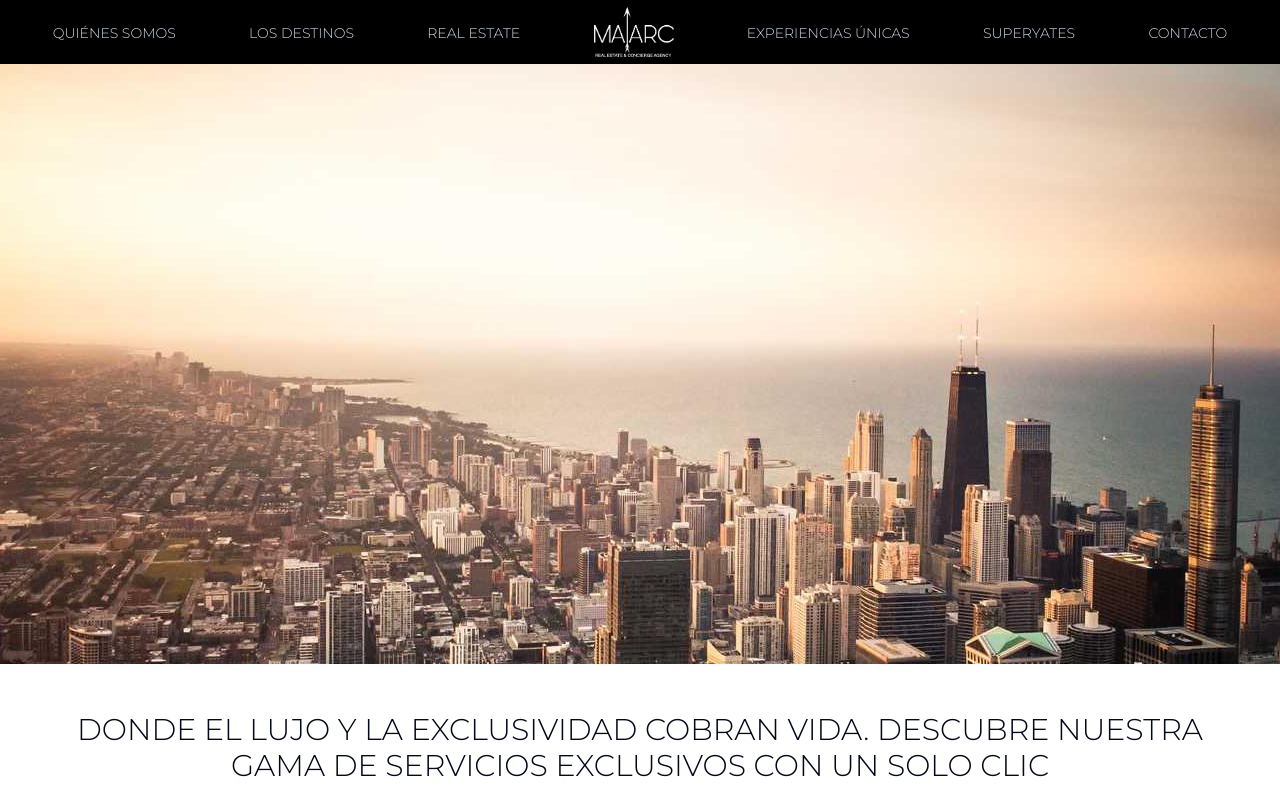
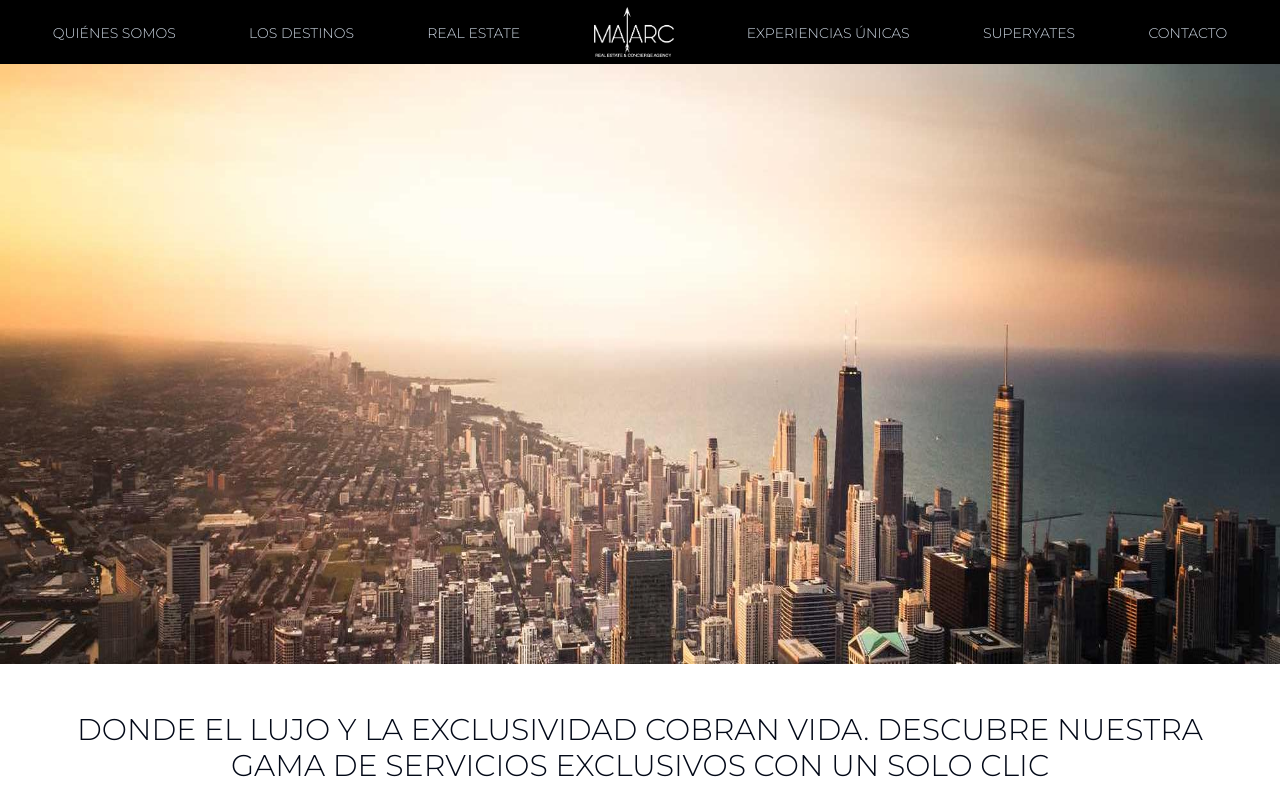
Before and after one commit to cristiancoppari/maiarc-next, a Next.js app: page / in a window 1280 px wide. Shown: the top 800 px of the page. Built offline with nearby package versions, Linux system fonts and the light colour scheme.

Commit message:
remove objectFit from the carousel

```diff
--- a/src/components/Carousel/Carousel.tsx
+++ b/src/components/Carousel/Carousel.tsx
@@ -14,23 +14,13 @@ const Carousel = ({ images }: ImageProps) => {
       {images.map((image, index) => (
         <SwiperSlide key={index}>
           <picture>
-                        <source
-                            media="(min-width: 1280px)"
-                            srcSet={image.desktop_xl}
-                        />
-                        <source
-                            media="(min-width: 1024px)"
-                            srcSet={image.desktop}
-                        />
-                        <source
-                            media="(min-width: 768px)"
-                            srcSet={image.tablet}
-                        />
+            <source media="(min-width: 1280px)" srcSet={image.desktop_xl} />
+            <source media="(min-width: 1024px)" srcSet={image.desktop} />
+            <source media="(min-width: 768px)" srcSet={image.tablet} />
             <Image
               src={image.mobile} // Default image
               alt="Description of the image"
               layout="fill"
-                            objectFit="cover"
             />
           </picture>
         </SwiperSlide>
```
Lines whose indentation alone changed are shown as unchanged.
